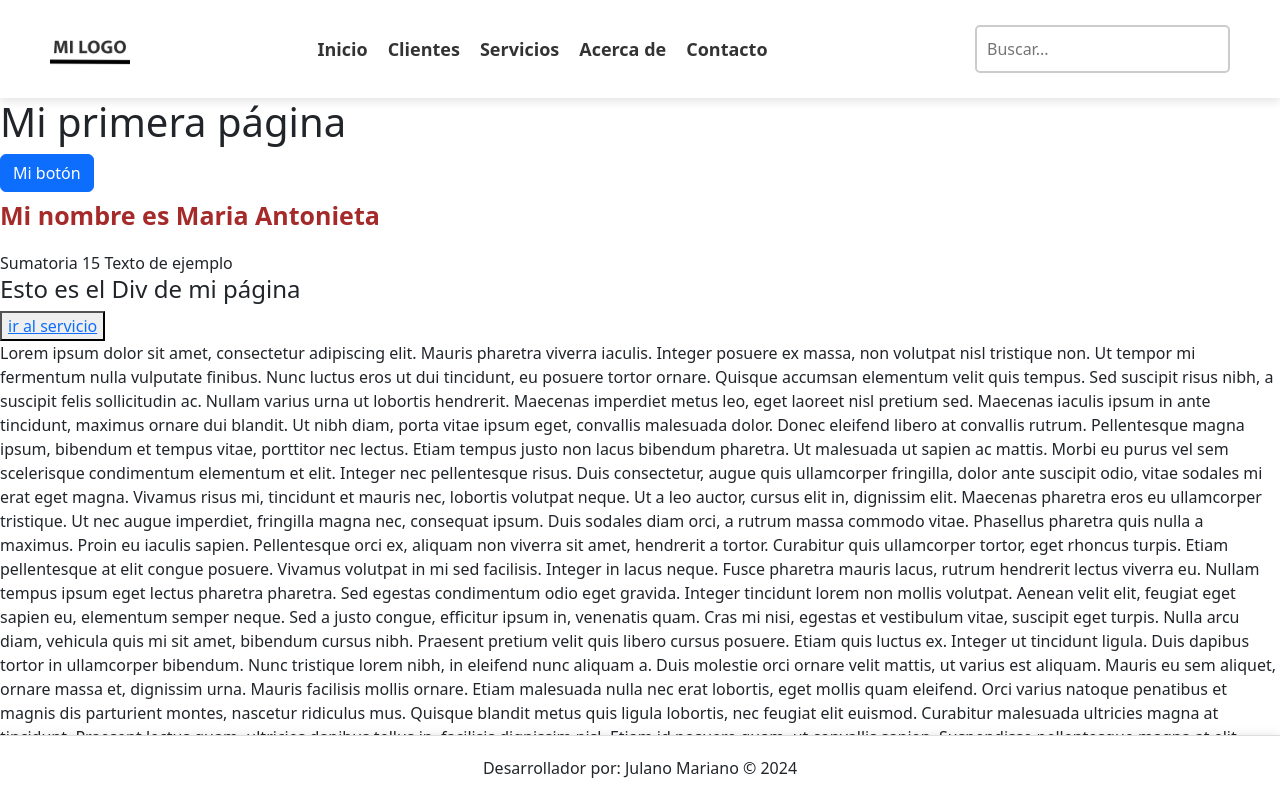
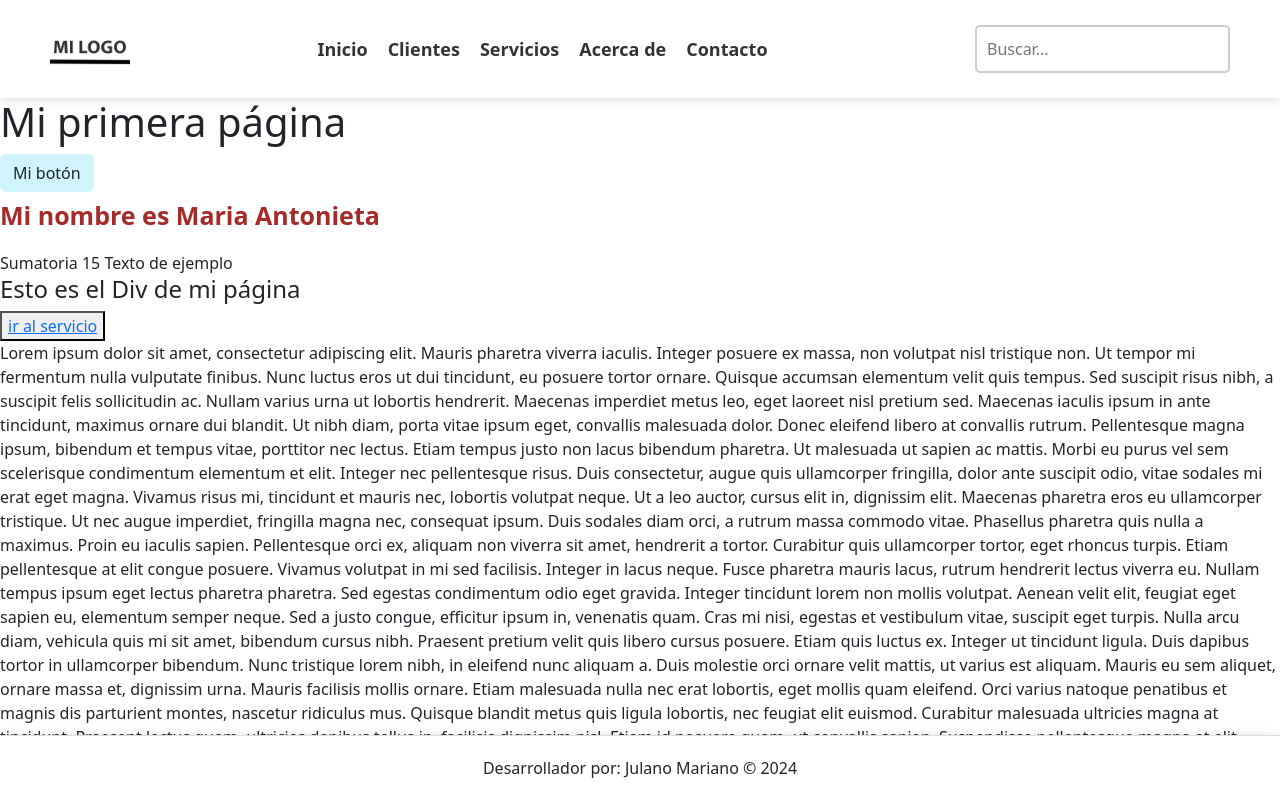
Before and after one commit to TaylorAsprilla/angularClases, an Angular app: page / in a window 1280 px wide. Shown: the top 800 px of the page. Built offline with nearby package versions, Linux system fonts and the light colour scheme.

Commit message:
color boton inicio

```diff
--- a/angular.json
+++ b/angular.json
@@ -82,5 +82,8 @@
         }
       }
     }
+  },
+  "cli": {
+    "analytics": "d365c8d5-8f09-480f-83ff-02ebc73e735d"
   }
 }
--- a/src/app/pages/inicio/inicio.component.html
+++ b/src/app/pages/inicio/inicio.component.html
@@ -2,7 +2,7 @@
   <h1>Mi primera página</h1>
 </div>
 
-<button type="button" class="btn btn-primary">Mi botón</button>
+<button type="button" class="btn bg-info-subtle">Mi botón</button>
 
 <p class="nombre">Mi nombre es {{ nombre }}</p>
 
```
